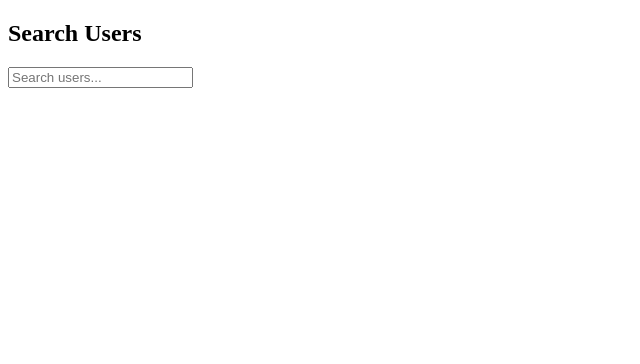
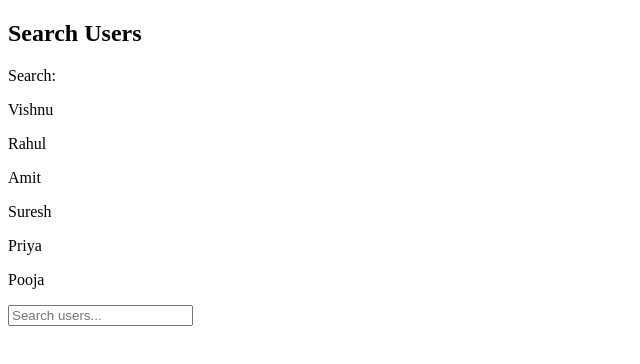
Before and after one commit to vishnu-mathariya/React-Practice, a React (Vite) app: page / in a window 1280 px wide. Shown: the top 364 px of the page, without its empty margins (0-640 px from the left). Built offline with nearby package versions, Linux system fonts and the light colour scheme.

Commit message:
today's work

```diff
--- a/src/useMemoQues/SearchUsers.jsx
+++ b/src/useMemoQues/SearchUsers.jsx
@@ -5,17 +5,35 @@ export const SearchUsers = () => {
 
   const users = ["Vishnu", "Rahul", "Amit", "Suresh", "Priya", "Pooja"];
 
-  useMemo(() => {
-    for(let i=0; i< users.length; i++){
+  const filteredUsers = useMemo(() => {
+    let result = [];
+    for (let i = 0; i < users.length; i++) {
+      if (users[i].toLowerCase().includes(search.toLowerCase())) {
+        result.push(users[i]);
+      }
+    }
+    return result;
+  }, [search]);
 
+  const handleSearch = (e) => {
+    setSearch(e.target.value);
+  };
 
-    }
-  },[search])
   return (
     <div>
       <h2>Search Users</h2>
 
-      <input type="text" placeholder="Search users..." value={search} />
+      <p>Search: {search}</p>
+      {filteredUsers.map((user) => (
+        <p key={user}>{user}</p>
+      ))}
+
+      <input
+        type="text"
+        placeholder="Search users..."
+        value={search}
+        onChange={handleSearch}
+      />
     </div>
   );
 };
```
